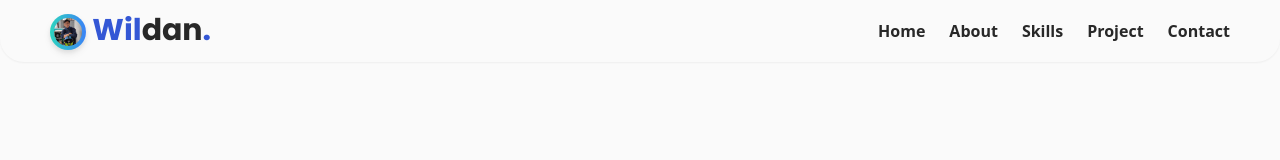
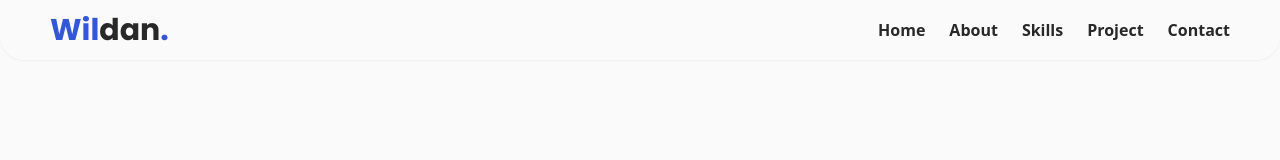
Before and after one commit to rafidamara99/Portfolio-WildanRD, a website: page index.html in a window 1280 px wide. Shown: the top 160 px of the page. Drawn offline with Linux system fonts and the light colour scheme; a web font is replaced by a local one.

Commit message:
WildanRD TailwindCSS

```diff
--- a/index.html
+++ b/index.html
@@ -16,7 +16,7 @@
 <header class="sticky top-0 bg-white-theme z-50 shadow-sm rounded-br-3xl rounded-bl-3xl">
     <nav class="container flex justify-between items-center">
         <div class="py-3 text-primary text-3xl font-Poppins font-extrabold hover:opacity-80">
-            <a href="#home"><img src="/img/wildan1.jpeg" alt="Wildan profile" class="w-9 inline-flex text-center justify-center rounded-full bg-gradient-to-r from-teal-400 to-blue-500 p-1 drop-shadow-md transform hover:scale-105 transition-transform duration-500"> Wil<span class="text-dark-primary-dark">dan</span><span class="text-primary">.</span></a>
+            <a href="#home">Wil<span class="text-dark-primary-dark">dan</span><span class="text-primary">.</span></a>
         </div>
 
         <div>
```
